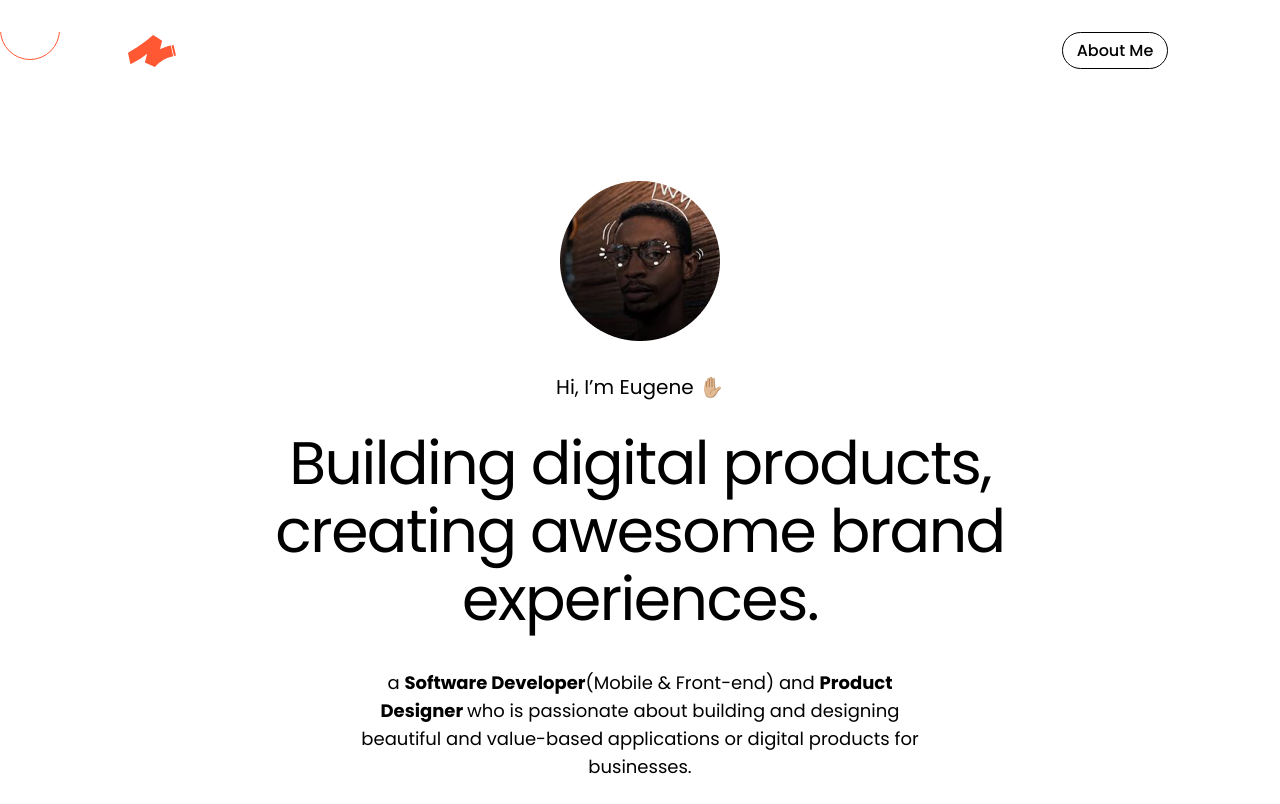
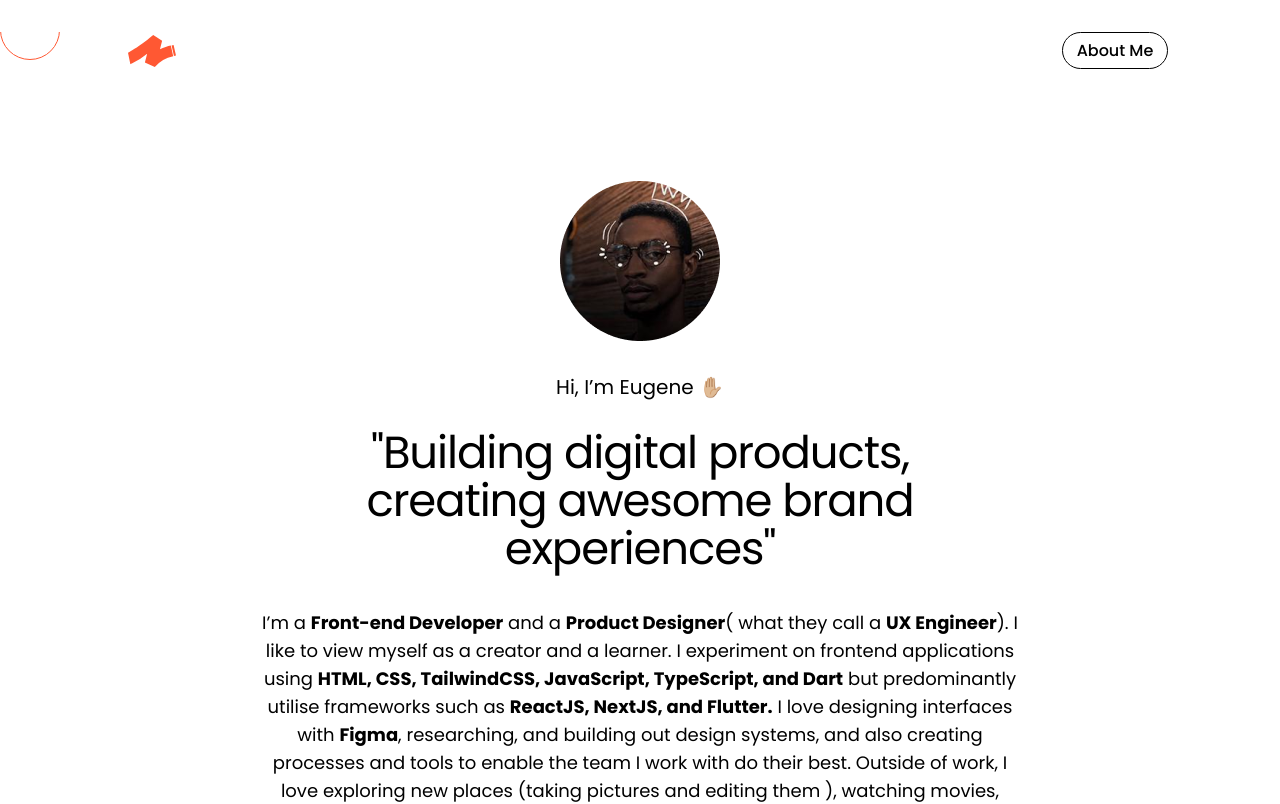
Before and after one commit to 4eug/Old-Portfolio, a Next.js app: page /about in a window 1280 px wide. Shown: the top 804 px of the page. Built offline with nearby package versions, Linux system fonts and the light colour scheme.

Commit message:
About ME Done

```diff
--- a/components/About/About.jsx
+++ b/components/About/About.jsx
@@ -1,3 +1,4 @@
+/* eslint-disable react/no-unescaped-entities */
 /* eslint-disable @next/next/no-img-element */
 import React from "react";
 import ConnectButton from "../utilities/Buttons/connect-btn";
@@ -41,21 +42,23 @@ const About = () => {
         <img className="object-center" src="/Me.png" alt="avatar" />
         </motion.div>
           <h6 className="mt-8 text-xl">Hi, I’m Eugene ✋🏼</h6>
-          <h3 className="text-4xl md:text-6xl text-center mt-8 leading-16 tracking-tight font-normal">
-          Building digital products,
+          <h3 className="text-4xl md:text-[45px] text-center mt-8 leading-16 tracking-tight font-normal">
+          "Building digital products,
           </h3>
-          <h3 className="text-4xl md:text-6xl text-center mt-2 leading-16 tracking-tight font-normal">
+          <h3 className="text-4xl md:text-[45px] text-center mt-2 leading-16 tracking-tight font-normal">
           creating awesome brand
           </h3>
-          <h3 className="text-4xl md:text-6xl text-center mt-2 leading-16 tracking-tight font-normal">
-          experiences.
+          <h3 className="text-4xl md:text-[45px] text-center mt-2 leading-16 tracking-tight font-normal">
+          experiences"
           </h3>
           <div className="flex justify-center items-center">
-          <p className='mt-10 text-center text-lg max-w-xl'>
-          a <span className="font-bold">Software Developer</span>(Mobile & Front-end) and <span className="font-bold">Product Designer </span>
-          who is passionate about building and designing beautiful
-          and value-based applications or digital
-          products for businesses.
+          <p className='mt-10 text-center text-lg max-w-3xl'>
+          I’m a <span className="font-bold" >Front-end Developer</span> and a <span className="font-bold">Product Designer</span>
+          ( what they call a <span className="font-bold">UX Engineer</span>).
+           I like to view myself as a creator and a learner. I experiment on frontend applications using <span className="font-bold">HTML, CSS, TailwindCSS, JavaScript,
+          TypeScript, and Dart</span> but predominantly utilise frameworks such as <span className="font-bold">ReactJS, NextJS, and Flutter.</span> I love designing interfaces with <span className="font-bold">Figma</span>, researching,
+           and building out design systems, and also creating processes and tools to enable the team I work with do their best.
+          Outside of work, I love exploring new places (taking pictures and editing them ), watching movies, animations, and tech videos, and listening to music.
               </p>
           </div>
 
```
